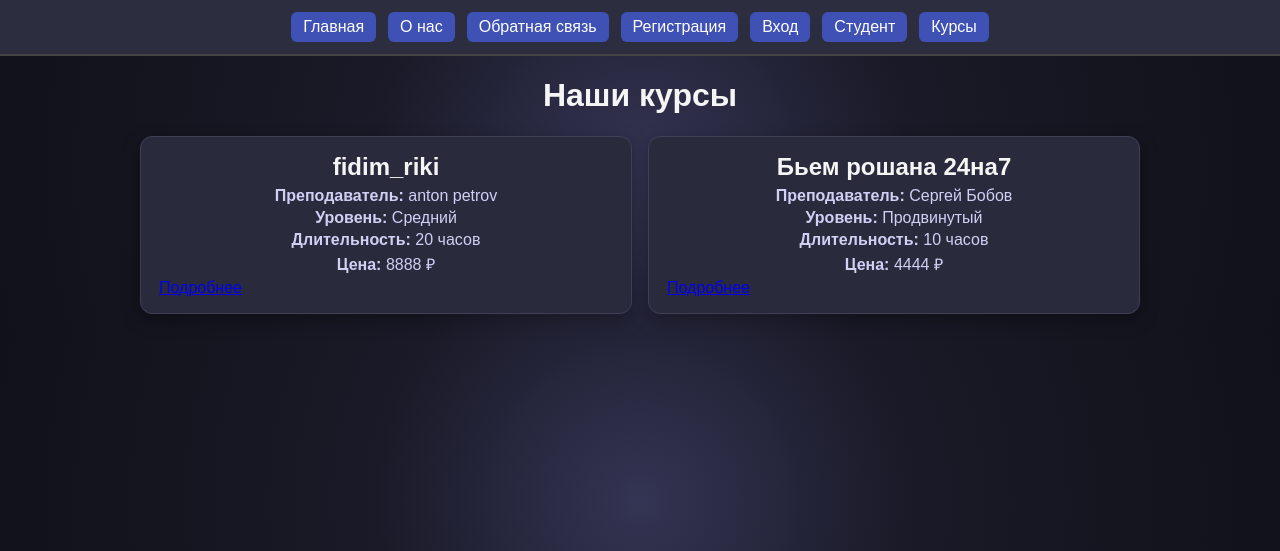
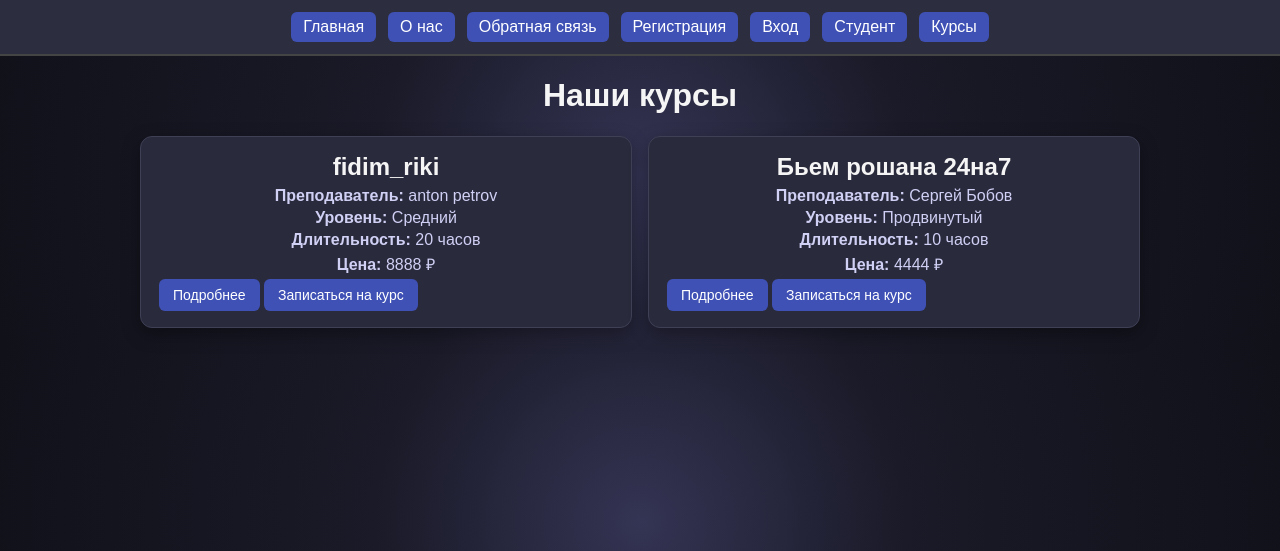
Before and after one commit to KiberDimon/web_fefu_2025, a Django app: page /course/ in a window 1280 px wide. Shown: the top 551 px of the page. Run offline with Django 4.2, Linux system fonts and the light colour scheme; data comes from the database, SQL or seed files in the repository; both versions use the stored data as it was after the commit.

Commit message:
update_lab3

```diff
--- a/fefu_lab/static/fefu_lab/css/style.css
+++ b/fefu_lab/static/fefu_lab/css/style.css
@@ -68,7 +68,36 @@ body {
     width: 300px;
 
 }
+.course-buttons {
+    display: flex;
+    justify-content: space-between;  /* «Подробнее» слева, «Записаться» справа */
+    align-items: center;
+    margin-top: 10px;
+}
+.btn {
+    display: inline-block;
+    padding: 8px 14px;
+    border-radius: 6px;
+    background-color: #3f51b5;
+    color: #fff;
+    text-decoration: none;
+    font-size: 14px;
+    transition: background-color 0.2s, transform 0.1s;
+}
 
+.btn:hover {
+    background-color: #5c6bc0;
+    transform: translateY(-1px);
+}
+
+/* второй вариант кнопки, можно чуть другой цвет */
+.btn-secondary {
+    background-color: #43a047;
+}
+
+.btn-secondary:hover {
+    background-color: #66bb6a;
+}
 .student-card__body .label {
     display: inline-block;
     width: 90px;
@@ -145,6 +174,7 @@ button[type="submit"]:hover {
 
 .mt-20 {
     margin-top: 20px;
+
 }
 
 /* Сетка для блоков статистики и новых курсов */
@@ -224,6 +254,7 @@ button[type="submit"]:hover {
     display: grid;
     grid-template-columns: repeat(auto-fit, minmax(220px, 1fr));
     gap: 16px;
+    margin-bottom: 20px;
 }
 
 .feature-card {
--- a/fefu_lab/templates/fefu_lab/course_list.html
+++ b/fefu_lab/templates/fefu_lab/course_list.html
@@ -20,10 +20,15 @@
                 <p><strong>Уровень:</strong> {{ course.get_level_display }}</p>
                 <p><strong>Длительность:</strong> {{ course.duration }} часов</p>
                 <p><strong>Цена:</strong> {{ course.price }} ₽</p>
-
-                <a href="{% url 'course_detail' course.slug %}" class="btn" style="margin-top: 10px;">
+                <div style="course-buttons">
+                    <a href="{% url 'course_detail' course.slug %}" class="btn" >
                     Подробнее
                 </a>
+                <a href="{% url 'enrollment' %}" class="btn" >
+                    Записаться на курс
+                </a>
+                </div>
+
             </div>
         {% endfor %}
     {% else %}
--- a/fefu_lab/templates/fefu_lab/enrollment.html
+++ b/fefu_lab/templates/fefu_lab/enrollment.html
@@ -1,13 +1,14 @@
 {% extends "fefu_lab/base.html" %}
 
 {% block title %}Запись на курс{% endblock %}
-{% block heading %}Запись на курс{% endblock %}
+
 
 {% block content %}
+<h1 style="display: flex;
+    justify-content: center;">Запись на курсы</h1>
 <div class="form-container">
     <form method="post">
         {% csrf_token %}
-
         {% for field in form %}
             <div class="form-group">
                 {{ field.label_tag }}
--- a/fefu_lab/urls.py
+++ b/fefu_lab/urls.py
@@ -10,4 +10,5 @@ urlpatterns = [
     path('feedback/', views.feedback_view, name='feedback'),
     path('course/<slug:slug>/', views.course_detail, name='course_detail'),
     path('course/', views.course_list, name='course_list'),
+    path('enroll/', views.enrollment_view, name='enrollment'),
 ]
--- a/fefu_lab/views.py
+++ b/fefu_lab/views.py
@@ -1,9 +1,11 @@
 from django.shortcuts import render
 from .forms import LoginForm
 from .forms import FeedbackForm
-from .models import Student, Instructor, Course, Enrollment
+from .models import Student, Instructor, Course
 from django.shortcuts import get_object_or_404
 from .forms import StudentRegistrationForm
+from .forms import EnrollmentForm
+from django.db import DatabaseError
 def home_page(request):
     total_students = Student.objects.filter(is_active=True).count()
     total_courses = Course.objects.filter(is_active=True).count()
@@ -108,3 +110,24 @@ def course_list(request):
         'courses': courses,
         'title': 'Список курсов',
     })
+
+def enrollment_view(request):
+    if request.method == 'POST':
+        form = EnrollmentForm(request.POST)
+        if form.is_valid():
+            try:
+                form.save()
+            except DatabaseError:
+                form.add_error(None, "Ошибка при сохранении записи в базу данных")
+            else:
+                return render(request, 'fefu_lab/success.html', {
+                    'title': 'Запись на курс',
+                    'message': 'Вы успешно записались на курс!'
+                })
+    else:
+        form = EnrollmentForm()
+
+    return render(request, 'fefu_lab/enrollment.html', {
+        'form': form,
+        'title': 'Запись на курс',
+    })
```
Also changed, not shown: db.sqlite3.
